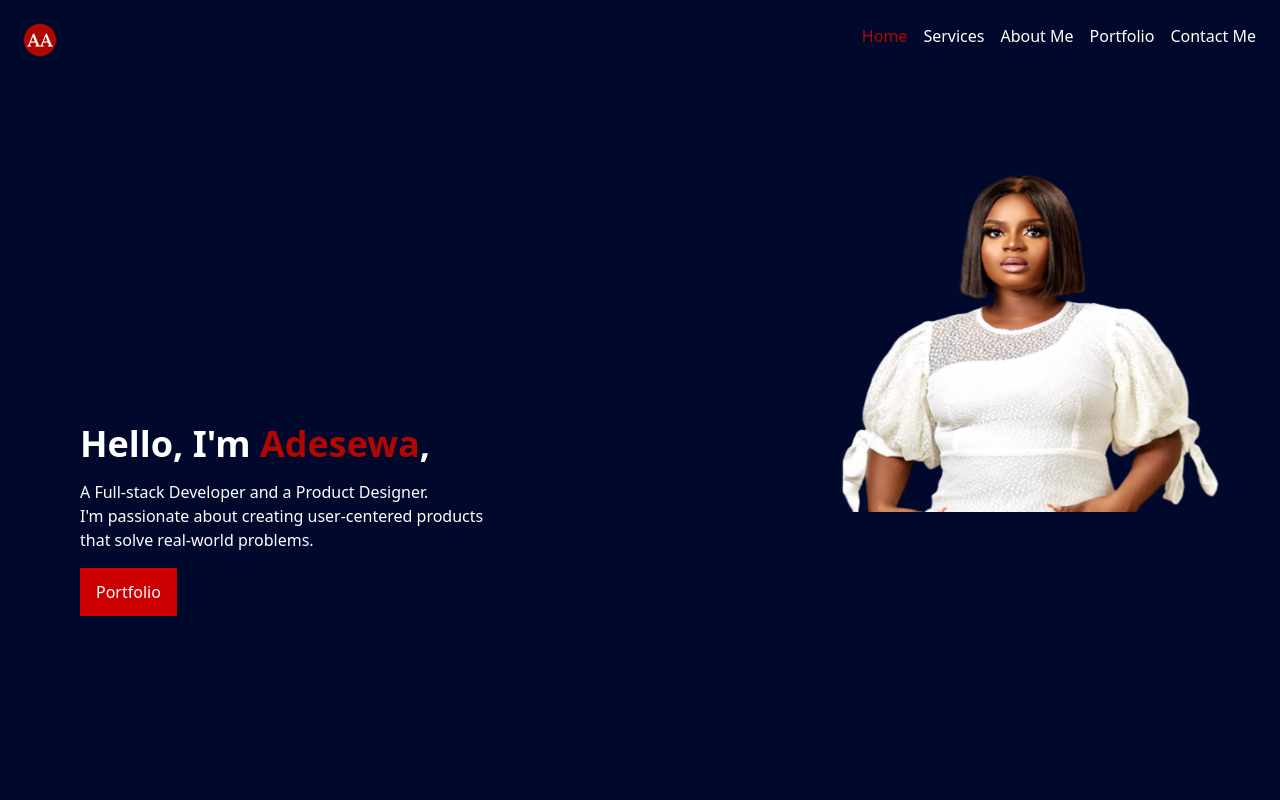
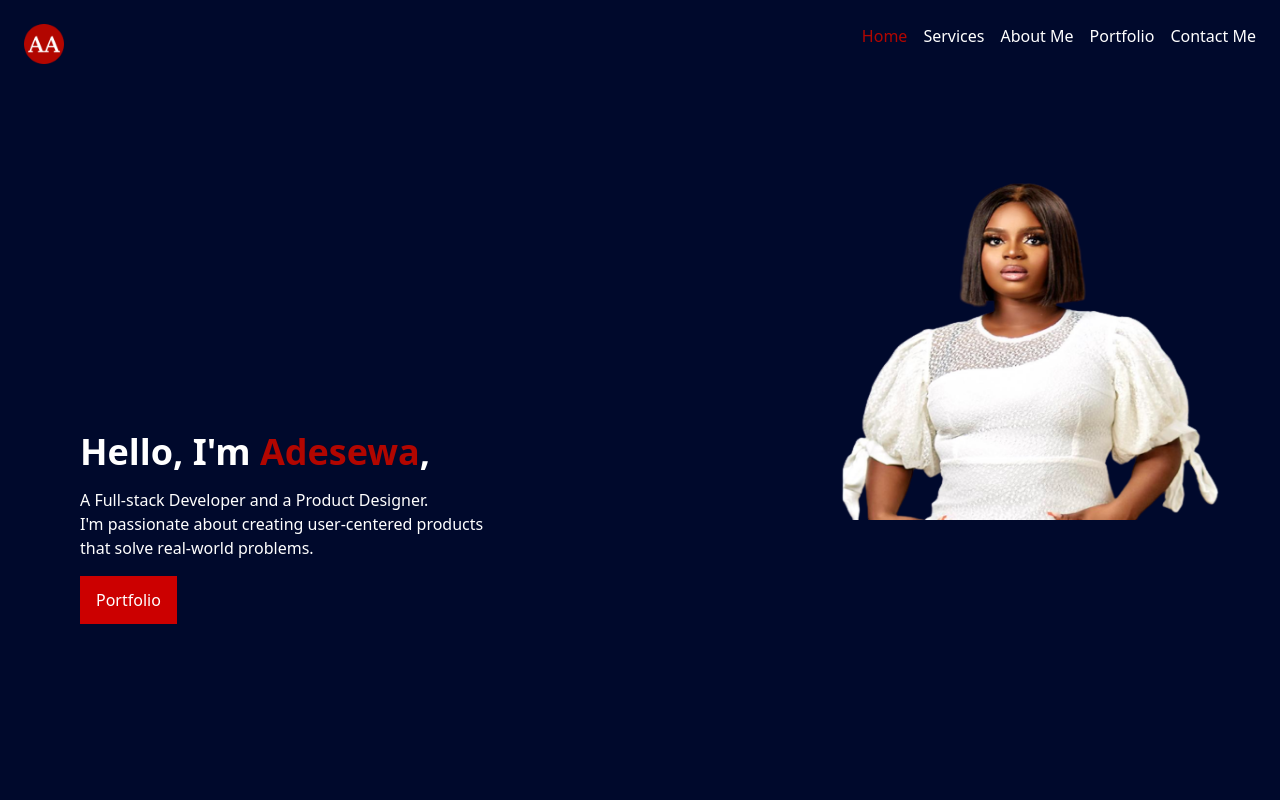
Before and after one commit to Tifebaris/6B3-WK7, a website: page index.html in a window 1280 px wide. Shown: the top 800 px of the page. Drawn offline with Linux system fonts and the light colour scheme.

```diff
--- a/index.html
+++ b/index.html
@@ -22,7 +22,7 @@
             <nav class="bg-[#00092C]  md:bg-[#00092C] flex justify-between mx-auto px-6 text-white">
 
                       <ul class="py-6">
-                        <li><img src="./images/favicon-32x32.png" alt=""></li>
+                        <li><img class="w-10 h-10" src="./images/android-chrome-192x192.png" alt=""></li>
                       </ul>
                       <ul class="hidden   md:flex md:ml-10 md:space-x-4 md:py-6" id="menu">
                     <li class=" hover:border-b-2 hover:border-[#B20600] text-[#b20600] border-solid"><a href="#">Home</a></li>
@@ -167,7 +167,7 @@
       <!-- Contact Me Section -->
       <section id="contactme" class="bg-[#000518] py-10">
         <div>
-          <div  class="font-semibold text-[#fff] text-4xl justify-center text-center mb-6 mt-6"><h1 class=" border-[#B20600] border-b-8 border-dotted inline-block">Contact Me</h1></div><div>
+          <div  class="font-semibold text-[#fff] text-4xl justify-center text-center mb-6 mt-6"><h1 class=" border-[#B20600]  border-b-8 border-dotted inline-block">Contact Me</h1></div><div>
            <div class="flex justify-center">
             <form class="w-[500px] max-w-md md:max-w-[700px]  p-6 lg:w-auto">
               <input type="text" name="name" class="w-full px-4 py-2 mb-4 border-2 border-[#b20600]" placeholder="Your Name" type="text" required>
```
Also changed, not shown: dist/output.css, images/android-chrome-192x192.png (added).
